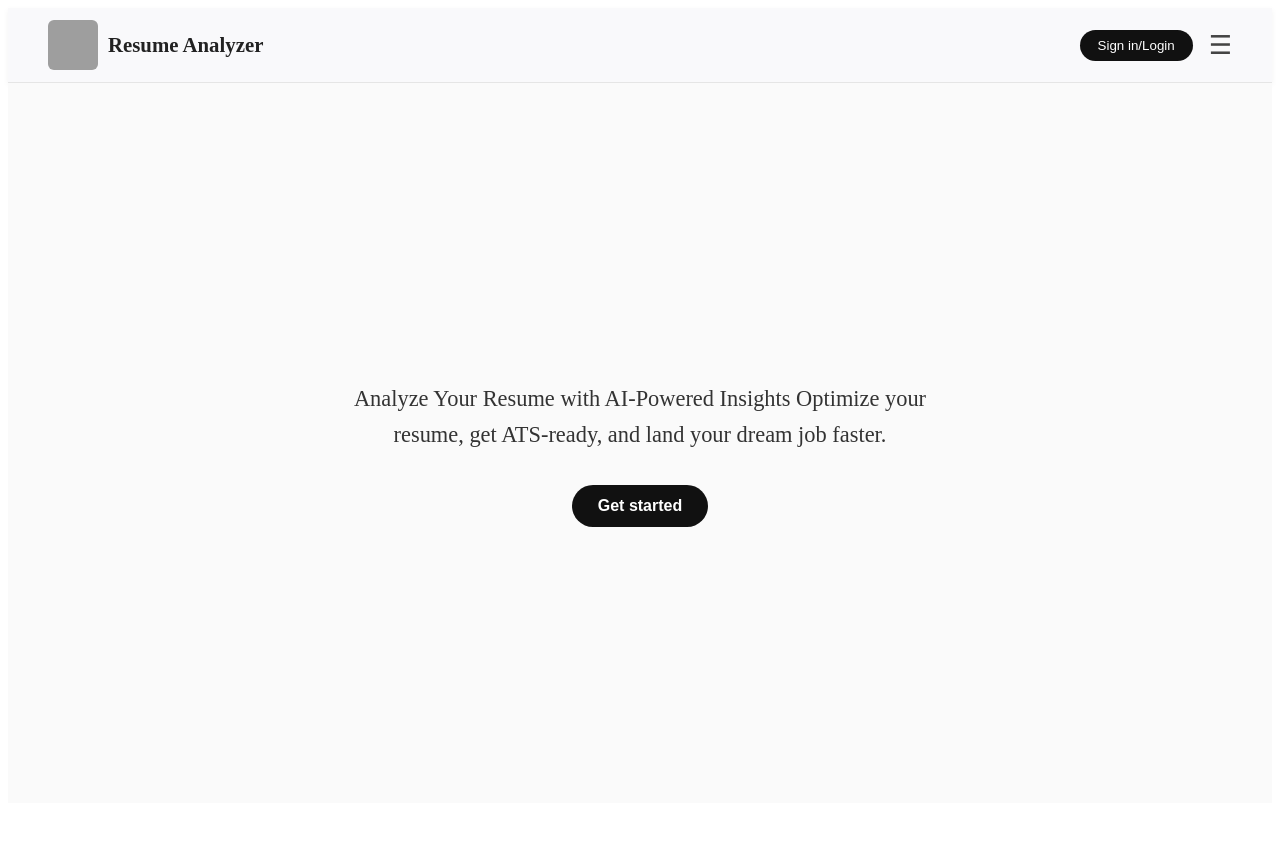
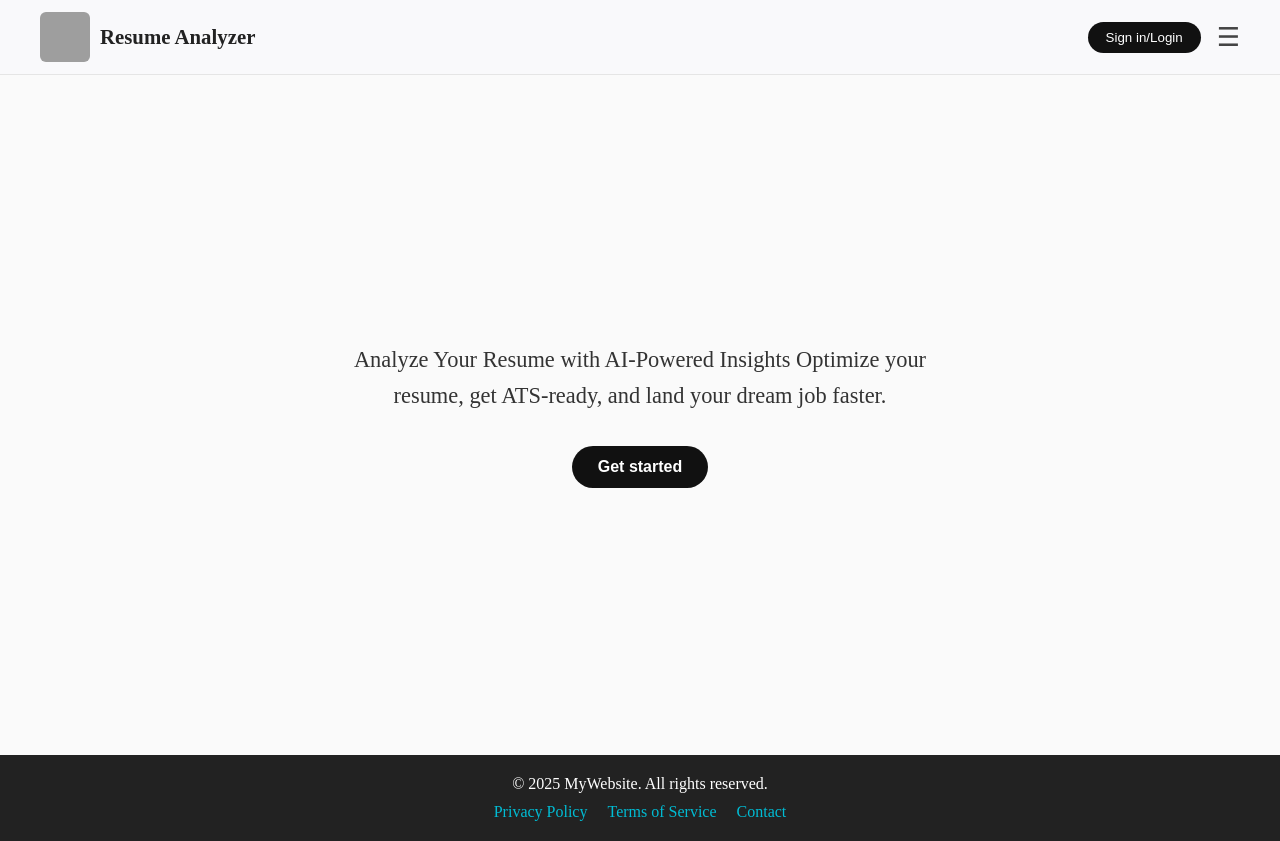
Before and after one commit to Abhishek7891230/Ai--resume-analyzer, a React app: page / in a window 1280 px wide. Before the commit the page ends 811 px from the top, so only its background shows below. Built offline with nearby package versions, Linux system fonts and the light colour scheme; grey boxes are pictures that could not be loaded; the HTML template or start-up script is replaced by a standard one.

Commit message:
Combined main page files into HomePage.jsx andadded footer section

```diff
--- a/src/App.jsx
+++ b/src/App.jsx
@@ -1,15 +1,12 @@
-import { Navbar } from "./components/Navbar";
-import { GetStarted } from "./components/getstarted";
 import { BrowserRouter as Router, Routes, Route } from "react-router-dom";
 import { ResultSection } from "./pages/ResultSection";
+import { HomePage } from "./pages/HomePage";
 
 export default function App() {
   return (
     <Router>
-      <Navbar />
+      <HomePage />
       <Routes>
-        <Route path="/" element={<GetStarted />} />
-
         <Route path="/results" element={<ResultSection />} />
       </Routes>
     </Router>
--- /dev/null
+++ b/src/components/Footer.jsx
@@ -0,0 +1,14 @@
+import "../styles/footer.css";
+
+export function Footer() {
+  return (
+    <footer className="footer">
+      <p>© 2025 MyWebsite. All rights reserved.</p>
+      <div className="footer-links">
+        <a href="#">Privacy Policy</a>
+        <a href="#">Terms of Service</a>
+        <a href="#">Contact</a>
+      </div>
+    </footer>
+  );
+}
--- a/src/components/Navbar.jsx
+++ b/src/components/Navbar.jsx
@@ -7,7 +7,7 @@ export function Navbar() {
   return (
     <div className="navbar">
       <div className="navbar-right-section">
-        <a href="#">
+        <a href="/">
           <img
             className="main-logo"
             src="https://encrypted-tbn0.gstatic.com/images?q=tbn:ANd9GcRkHqPYTUM0LQDtZizUBROZLxlJtNVq0RUatg&s"
--- a/src/main.jsx
+++ b/src/main.jsx
@@ -1,6 +1,7 @@
 import { StrictMode } from "react";
 import { createRoot } from "react-dom/client";
 import App from "./App.jsx";
+import "../src/styles/global.css";
 
 createRoot(document.getElementById("root")).render(
   <StrictMode>
--- /dev/null
+++ b/src/pages/HomePage.jsx
@@ -0,0 +1,13 @@
+import { Footer } from "../components/Footer";
+import { GetStarted } from "../components/getstarted";
+import { Navbar } from "../components/Navbar";
+
+export function HomePage() {
+  return (
+    <>
+      <Navbar />
+      <GetStarted />
+      <Footer />
+    </>
+  );
+}
--- /dev/null
+++ b/src/styles/footer.css
@@ -0,0 +1,20 @@
+.footer {
+  background: #222;
+  color: #fff;
+  text-align: center;
+  padding: 20px;
+}
+
+.footer-links {
+  margin-top: 10px;
+}
+
+.footer-links a {
+  color: #00bcd4;
+  text-decoration: none;
+  margin: 0 10px;
+}
+
+.footer-links a:hover {
+  text-decoration: underline;
+}
--- /dev/null
+++ b/src/styles/global.css
@@ -0,0 +1,5 @@
+* {
+  margin: 0;
+  padding: 0;
+  box-sizing: border-box;
+}
```
